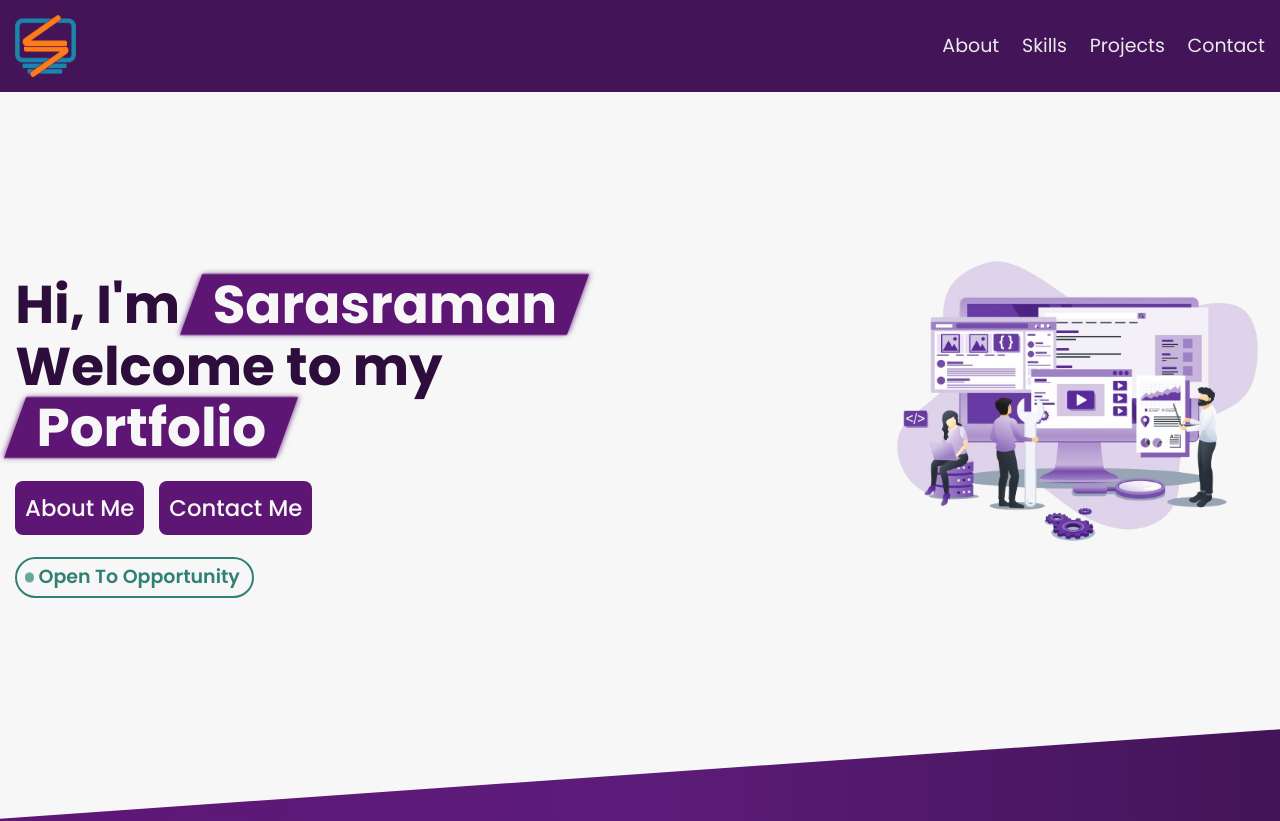
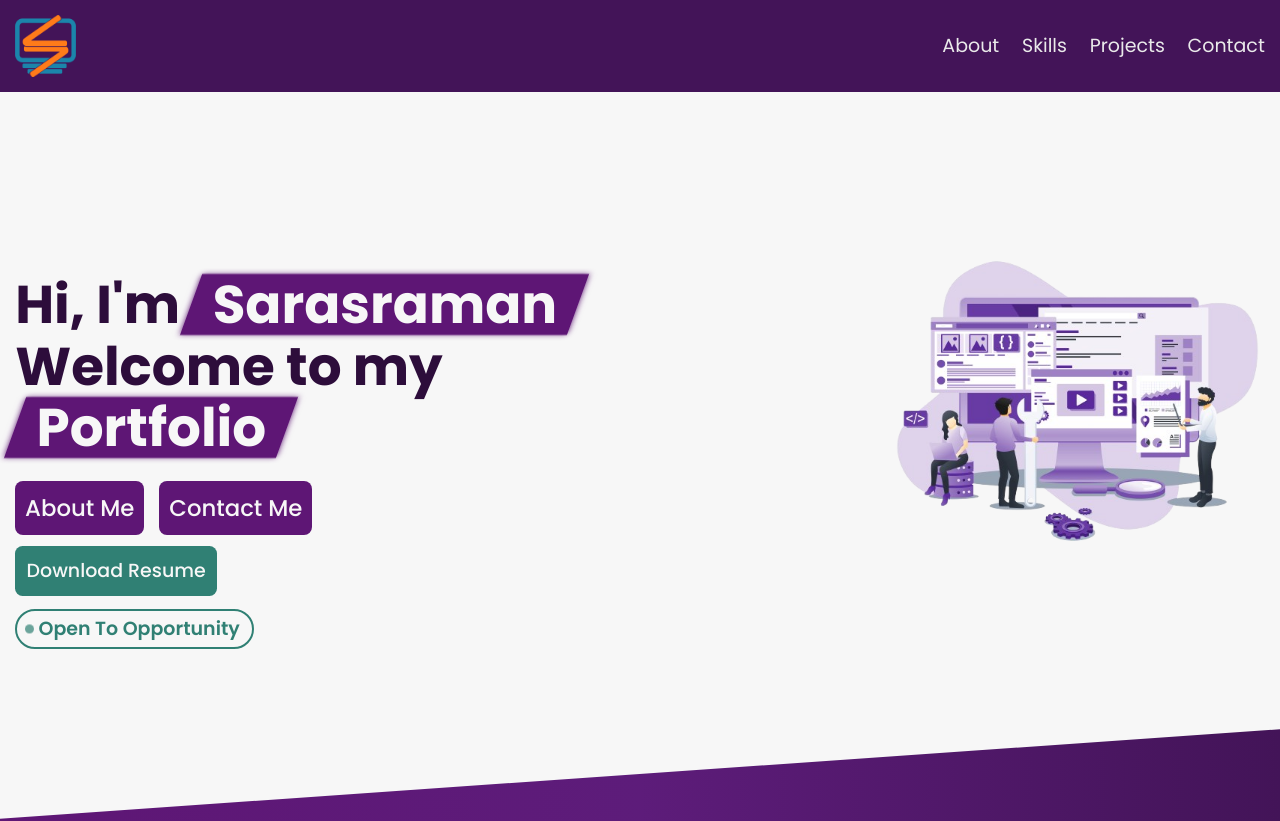
Before and after one commit to sarathme/my_portfolio, a React (Vite) app: page / in a window 1280 px wide. Shown: the top 821 px of the page. Built offline with nearby package versions, Linux system fonts and the light colour scheme; no server answers.

Commit message:
Add Resume button component

```diff
--- a/src/components/Hero.jsx
+++ b/src/components/Hero.jsx
@@ -1,3 +1,4 @@
+import Resume from "../ui/Resume";
 import styles from "./Hero.module.css";
 
 function Hero() {
@@ -14,6 +15,7 @@ function Hero() {
             <a href="#about">About Me</a>
             <a href="#contact">Contact Me</a>
           </div>
+          <Resume />
           <p>Open To Opportunity</p>
         </div>
       </div>
--- /dev/null
+++ b/src/ui/Resume.jsx
@@ -0,0 +1,10 @@
+import styles from "./Resume.module.css";
+function Resume() {
+  return (
+    <div className={styles.resume}>
+      <a href={import.meta.env.VITE_FIREBASE_TOKEN}>Download Resume</a>
+    </div>
+  );
+}
+
+export default Resume;
--- /dev/null
+++ b/src/ui/Resume.module.css
@@ -0,0 +1,17 @@
+.resume > a:link,
+.resume > a:visited {
+  padding: 0.6em;
+  border: none;
+  background-color: var(--clr-secondary-450);
+  color: var(--clr-accent-100);
+  font-size: var(--fs-600);
+  font-weight: 500;
+  border-radius: 0.4em;
+  cursor: pointer;
+
+  transition: background 200ms ease-in, transform 200ms 200ms ease-in;
+}
+.resume > a:hover,
+.resume > a:focus {
+  background-color: var(--clr-secondary-500);
+}
```
